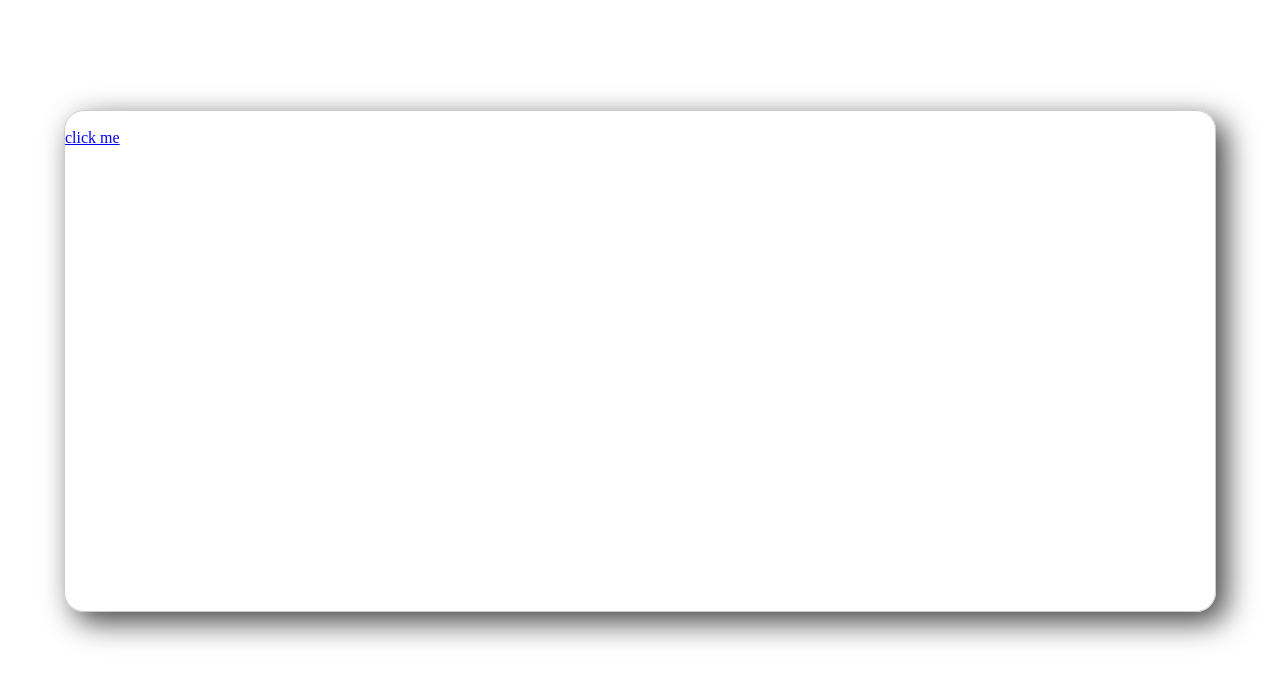
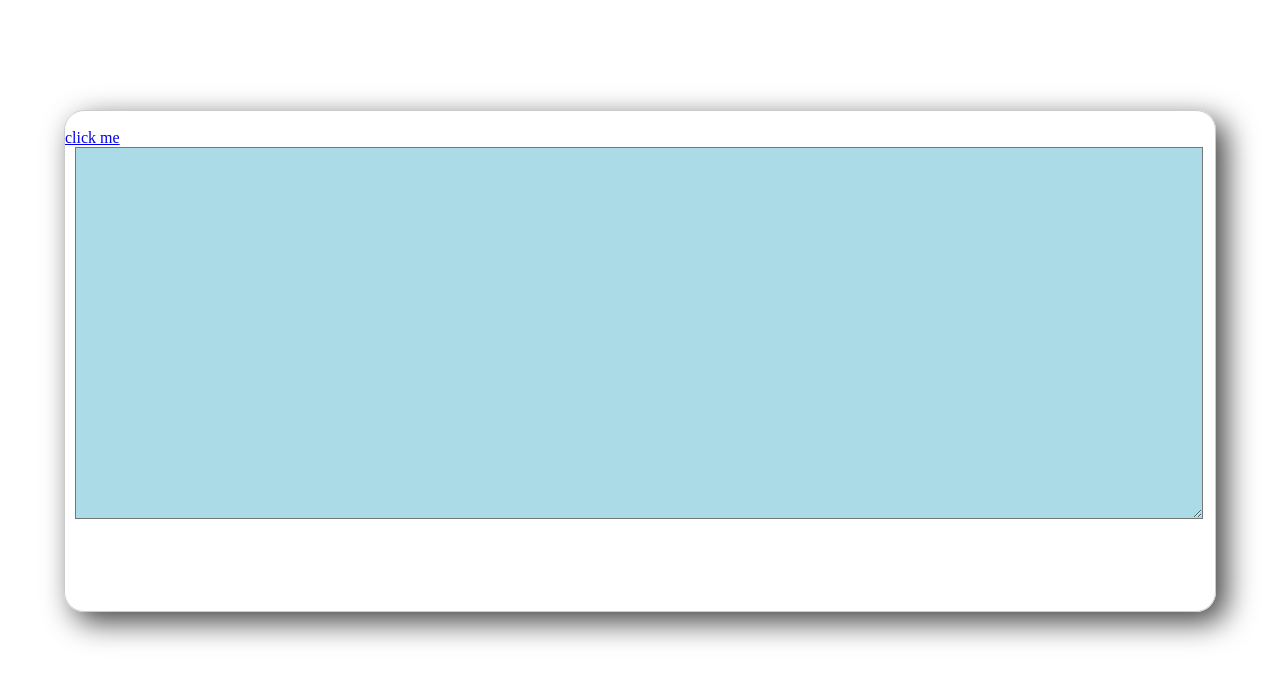
Before and after one commit to SadiaWaheed/Demo, a plain HTML site: page index2.html in a window 1280 px wide. Shown: the part 79-762 px from the top of the page. Drawn offline with nearby package versions, Linux system fonts and the light colour scheme.

Commit message:
Update index2.html

```diff
--- a/index2.html
+++ b/index2.html
@@ -27,7 +27,7 @@
 		<br>
 
 		<a href="Index.html" > click me</a>
-
+<textarea id="result" name="w3review" rows="4" cols="50" class ='screen2'></textarea>
 
 	</div>
 
```
